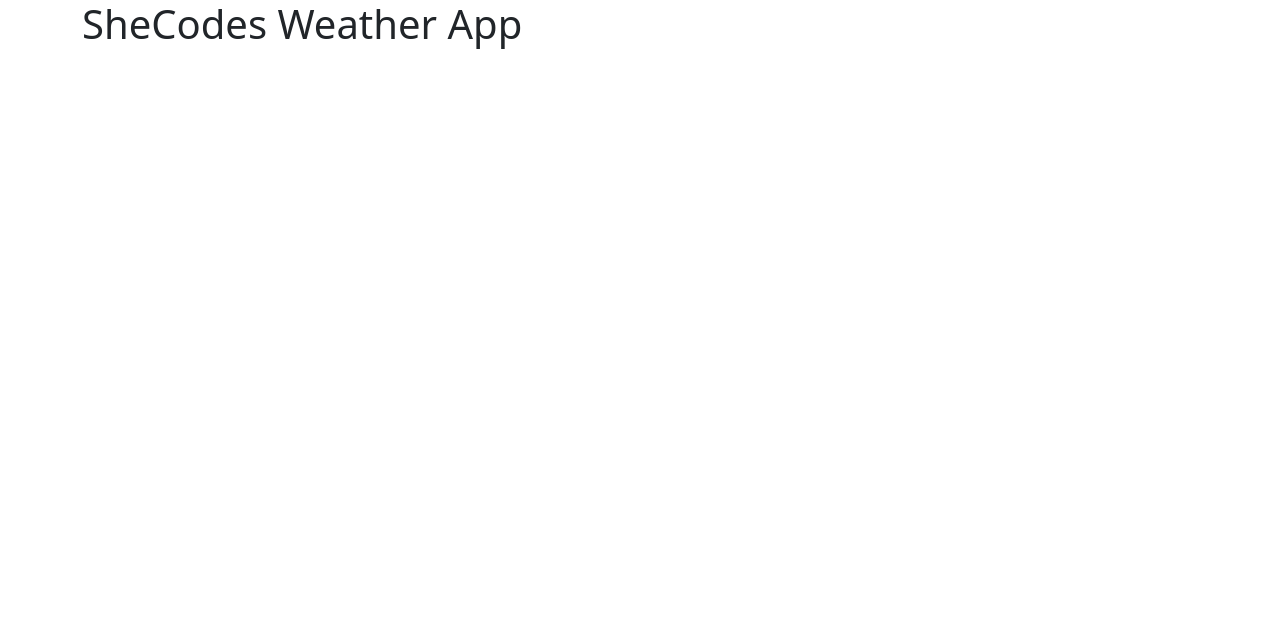
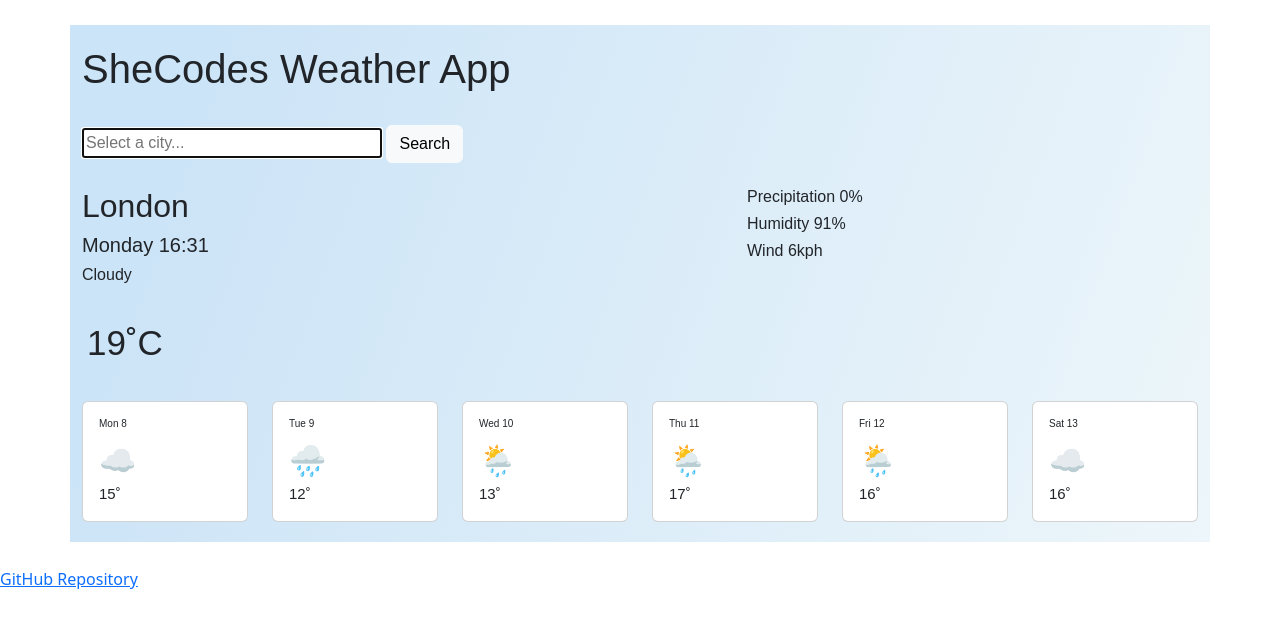
Before and after one commit to kerrysusan/vanilla-weather-app, a plain HTML site: page index.html in a window 1280 px wide. Drawn offline with nearby package versions, Linux system fonts and the light colour scheme.

Commit message:
Added baseline HTML and CSS structure / styling

```diff
--- a/index.html
+++ b/index.html
@@ -14,8 +14,111 @@
   </head>
   <body>
     <div class="container">
-      <h1>SheCodes Weather App</h1>
-      <script src="src/index.js"></script>
+      <div class="weatherApp">
+        <h1>SheCodes Weather App</h1>
+        <br />
+        <form id="search-form">
+          <input
+            type="text"
+            autocomplete="off"
+            autofocus="on"
+            placeholder="Select a city..."
+            style="width: 300px"
+            id="city-input"
+          />
+          <button type="submit" class="btn btn-light">Search</button>
+        </form>
+        <br />
+        <div class="row">
+          <div class="col-md-4">
+            <h2 id="current-city">London</h2>
+            <h5 class="dayTime" id="current-time">Monday 16:31</h5>
+            <h6 class="weatherDescription">Cloudy</h6>
+            <br />
+            <h5 class="temperature">19<span class="tempUnits">˚C</span></h5>
+          </div>
+          <div class="col-md-2">
+            <h6>Precipitation 0%</h6>
+            <h6>Humidity 91%</h6>
+            <h6>Wind 6kph</h6>
+          </div>
+        </div>
+        <br />
+        <div class="row">
+          <div class="col-md-2">
+            <div class="card">
+              <div class="card-body">
+                <h5 class="card-title">Mon 8</h5>
+                <p class="card-text">
+                  <span class="weatherEmoji">☁️</span> <br />
+                  15˚
+                </p>
+              </div>
+            </div>
+          </div>
+          <div class="col-md-2">
+            <div class="card">
+              <div class="card-body">
+                <h5 class="card-title">Tue 9</h5>
+                <p class="card-text">
+                  <span class="weatherEmoji">🌧️</span> <br />
+                  12˚
+                </p>
+              </div>
+            </div>
+          </div>
+          <div class="col-md-2">
+            <div class="card">
+              <div class="card-body">
+                <h5 class="card-title">Wed 10</h5>
+                <p class="card-text">
+                  <span class="weatherEmoji">🌦️</span><br />
+                  13˚
+                </p>
+              </div>
+            </div>
+          </div>
+          <div class="col-md-2">
+            <div class="card">
+              <div class="card-body">
+                <h5 class="card-title">Thu 11</h5>
+                <p class="card-text">
+                  <span class="weatherEmoji">🌦️</span><br />
+                  17˚
+                </p>
+              </div>
+            </div>
+          </div>
+          <div class="col-md-2">
+            <div class="card">
+              <div class="card-body">
+                <h5 class="card-title">Fri 12</h5>
+                <p class="card-text">
+                  <span class="weatherEmoji">🌦️</span><br />
+                  16˚
+                </p>
+              </div>
+            </div>
+          </div>
+          <div class="col-md-2">
+            <div class="card">
+              <div class="card-body">
+                <h5 class="card-title">Sat 13</h5>
+                <p class="card-text">
+                  <span class="weatherEmoji">☁️</span><br />
+                  16˚
+                </p>
+              </div>
+            </div>
+          </div>
+        </div>
+      </div>
     </div>
+    <script src="src/index.js"></script>
+    <footer>
+      <a href="https://github.com/kerrysusan/weather-app-project-week6"
+        >GitHub Repository</a
+      >
+    </footer>
   </body>
 </html>
--- a/src/style.css
+++ b/src/style.css
@@ -0,0 +1,59 @@
+.container {
+  font-family: "Poppins", sans-serif;
+  background: linear-gradient(
+    109.6deg,
+    rgb(204, 228, 247) 11.2%,
+    rgb(237, 246, 250) 100.2%
+  );
+  background-repeat: no-repeat;
+  background-size: cover;
+  padding: 20px;
+  margin: 25px;
+  width: max-content;
+}
+body {
+  margin: 0 auto;
+  text-align: center;
+}
+
+h1 {
+  font-size: 20px;
+}
+h2 {
+  font-size: 20px;
+}
+.col-md-2 {
+  width: 100px;
+  margin: 0 auto;
+  align-items: center;
+}
+.dayTime {
+  margin-right: 25px;
+}
+.card-title {
+  font-size: 10px;
+}
+.card-text {
+  font-size: 15px;
+  font-weight: 200px;
+}
+.weatherEmoji {
+  font-size: 30px;
+}
+
+.temperature {
+  font-size: 35px;
+  padding: 5px;
+}
+
+.tempOptions {
+  display: flex;
+  flex-direction: row;
+  align-items: flex-start;
+}
+
+#searchButton {
+  font-size: 12px;
+  border: 1px;
+  border-radius: 20px;
+}
```
